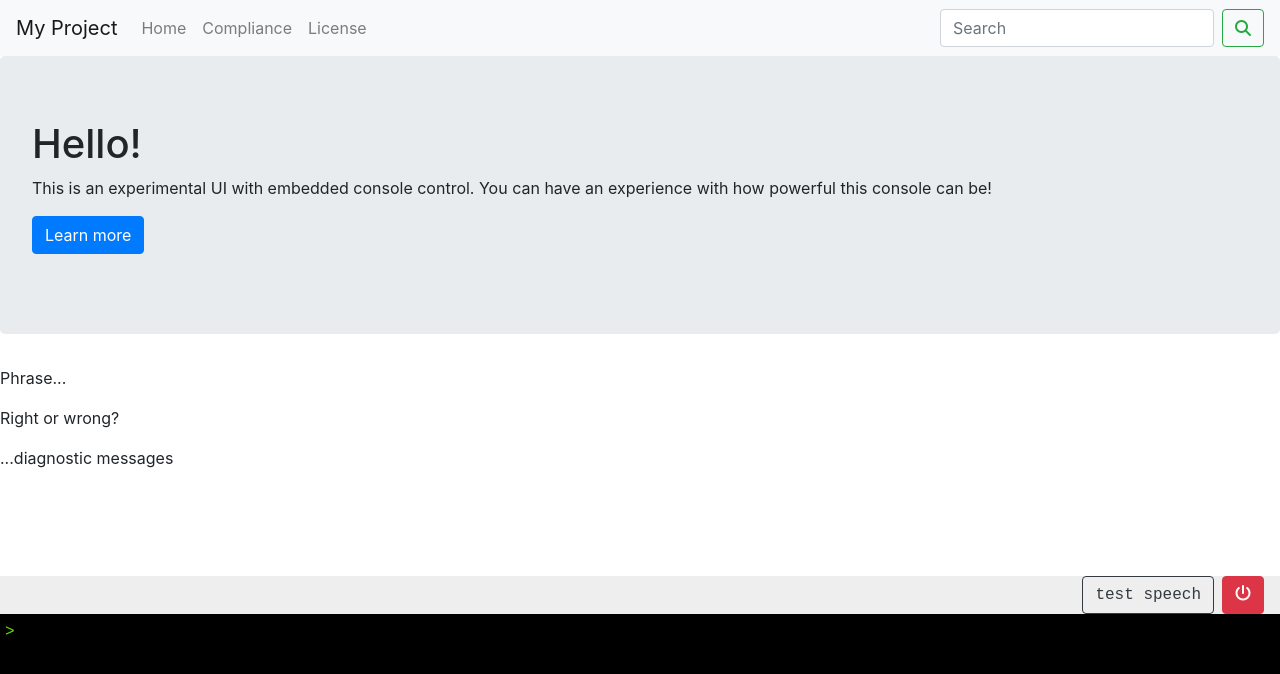
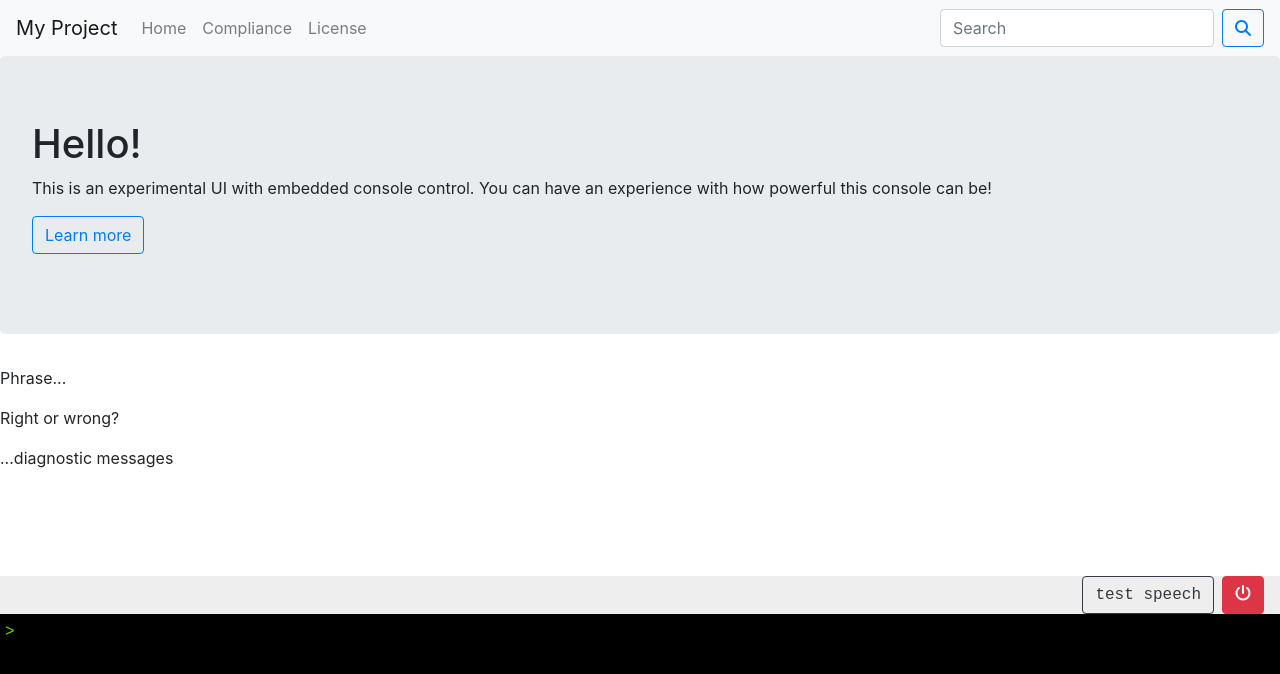
Before and after one commit to xinyzhang9/console_mode_ui, a React (Create React App) app: page / in a window 1280 px wide. Shown: the top 674 px of the page. Built offline with nearby package versions, Linux system fonts and the light colour scheme.

Commit message:
partially solve console redirect

```diff
--- a/db.json
+++ b/db.json
@@ -104,10 +104,6 @@
     }
   ],
   "history": [
-    {
-      "cmd": "new compliance",
-      "system": false,
-      "id": "91fcb502-ccc2-4d67-8843-f6b91b45f1af"
-    }
+
   ]
 }
--- a/src/components/Home.js
+++ b/src/components/Home.js
@@ -9,7 +9,7 @@ class Home extends Component {
               This is an experimental UI with embedded console control. You can have an experience with how powerful this console can be!
             </p>
             <p>
-              <Button variant="primary">Learn more</Button>
+              <Button variant="outline-primary">Learn more</Button>
             </p>
           </Jumbotron>
         )
--- a/src/components/console/Console.js
+++ b/src/components/console/Console.js
@@ -66,7 +66,7 @@ class Console extends Component {
                         history: updated,
                         currentValue: ''
                     });
-                    if(res.page) {
+                    if(res.page !== undefined) {
                         this.props.handleRedirect(res.page);
                     }
                     if(res.component) {
--- a/src/components/nav/Content.js
+++ b/src/components/nav/Content.js
@@ -19,10 +19,21 @@ class Content extends Component {
         }
         this.handleRedirect = this.handleRedirect.bind(this);
         this.handleClick = this.handleClick.bind(this);
+        this.renderPage = this.renderPage.bind(this);
+    }
+    renderPage(page) {
+        console.log('renderPage', page)
+        if(page === 'compliance') return <Compliance />
+        if(page === 'license') return <License />
+        if(page === '') return <Home />
     }
     handleRedirect(page) {
         console.log(page);
         history.push('/'+page)
+        this.setState({
+            redirect: true,
+            page: page
+        })
     }
     handleClick() {
         this.setState({
@@ -30,9 +41,12 @@ class Content extends Component {
         })
     }
     render() {
-        return (
-            <div id="wrapper">
-                <Switch>
+        console.log(this.state.redirect)
+        let body;
+        if(this.state.redirect) {
+            body = this.renderPage(this.state.page)
+        } else {
+            body = <Switch>
             <Route exact path="/">
             <Home />
             </Route>
@@ -43,6 +57,11 @@ class Content extends Component {
             <License />
             </Route>
         </Switch>
+        }
+
+        return (
+            <div id="wrapper">
+                { body }
                 <Console
                     handleRedirect = {this.handleRedirect}
                     show={this.state.displayConsole}
--- a/src/components/nav/NavHeader.js
+++ b/src/components/nav/NavHeader.js
@@ -17,7 +17,7 @@ function NavHeader() {
                 </Nav>
                 <Form inline>
                 <FormControl type="text" placeholder="Search" className="mr-sm-2" />
-                <Button variant="outline-success"><i className="fas fa-search"></i></Button>
+                <Button variant="outline-primary"><i className="fas fa-search"></i></Button>
                 </Form>
             </Navbar.Collapse>
         </Navbar>
```
Lines whose indentation alone changed are shown as unchanged.
